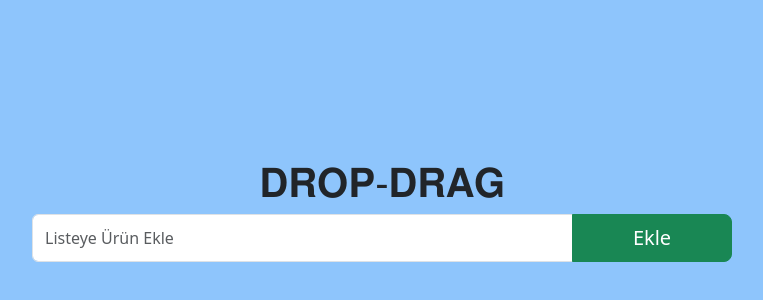
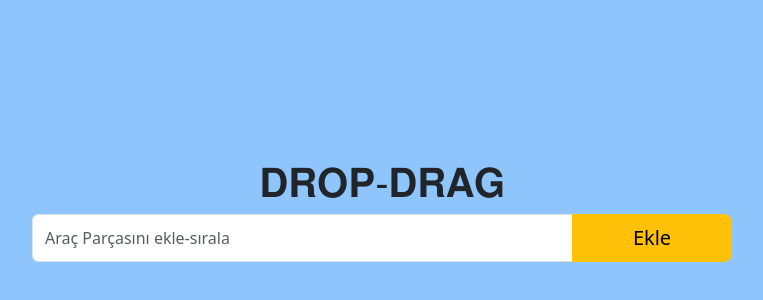
Before and after one commit to hasanbasriertekin/React-drag-drop, a React (Vite) app: page / in a window 1280 px wide. Shown: the part 182-482 px from the top of the page, without its empty margins (258-1021 px from the left). Built offline with nearby package versions, Linux system fonts and the light colour scheme.

Commit message:
colors modified

```diff
--- a/src/App.tsx
+++ b/src/App.tsx
@@ -25,11 +25,12 @@ const reorder = (list, startIndex, endIndex): QuoteType[] => {
 };
 
 const QuoteItem = styled.div`
-  width: 280px;
+  width: 75%;
   height: 40px;
-  border: 1px solid grey;
+  border: 1px solid black;
+  border-radius: 10px;
   margin-bottom: ${grid}px;
-  background-color: lightblue;
+  background-color:#ffc107;
   padding: ${grid}px;
 `;
 
@@ -63,7 +64,7 @@ function Quote({ quote, index, onEditClick }: { quote: QuoteType, index: number,
             <QuoteItem>
               {quote.content}
             </QuoteItem>
-            <Button variant="outline-light fw-bold" className="edit-button" onClick={handleClick}>
+            <Button variant="warning fw-bold" className="edit-button" onClick={handleClick}>
               Düzenle
             </Button>
           </QuoteItemContainer>
@@ -152,7 +153,7 @@ function App() {
           <h1>𝐃𝐑𝐎𝐏-𝐃𝐑𝐀𝐆</h1>
         <InputGroup className="mb-3" style={{ width: '700px' }}>
             <Form.Control
-              placeholder="Listeye Ürün Ekle"
+              placeholder="Araç Parçasını ekle-sırala"
               aria-label="Listeye Ürün Ekle"
               aria-describedby="basic-addon2"
               value={newQuoteContent}
@@ -177,7 +178,7 @@ function App() {
               }}
             />
             <Button
-              variant="success"
+              variant="warning"
               size="lg"
               onClick={() => {
                 if (newQuoteContent.trim() === "") {
```
